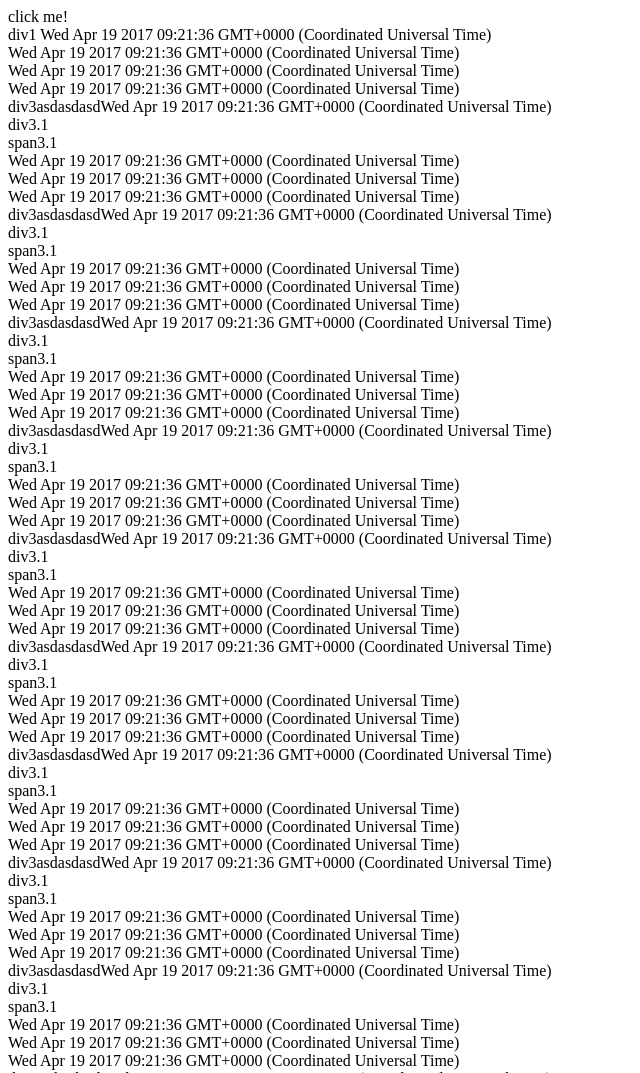
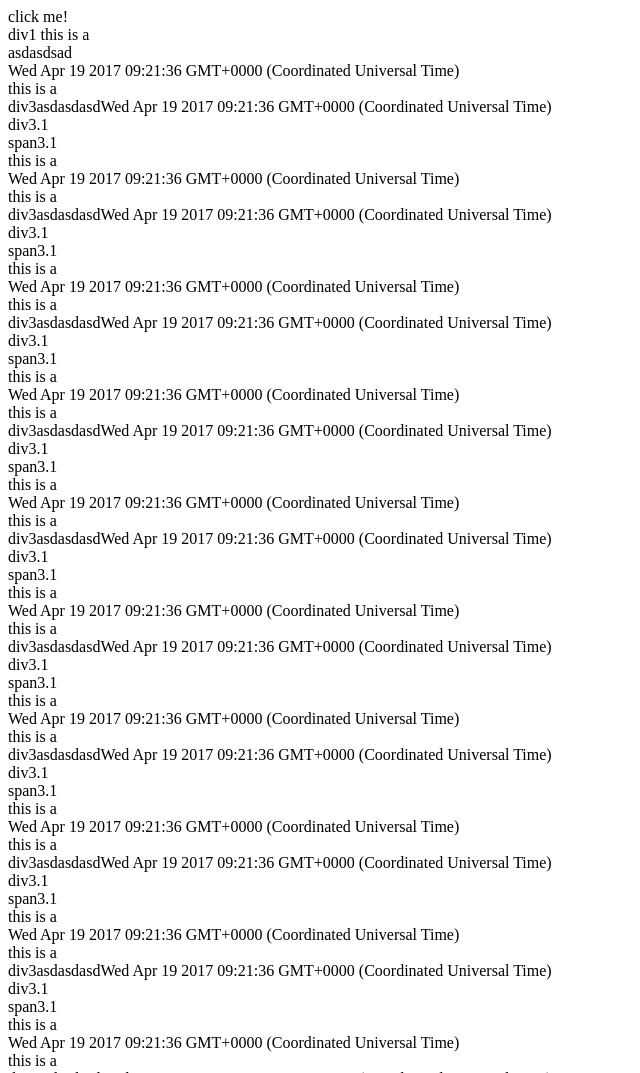
Before and after one commit to alwaysloseall/view-energy, a website: page index.html in a window 1280 px wide. Shown: the top 1073 px of the page, without its empty margins (0-640 px from the left). Drawn offline with Linux system fonts and the light colour scheme.

Commit message:
为defineProperty提供函数内部作用于，解决key BUG

```diff
--- a/VEM.js
+++ b/VEM.js
@@ -1,7 +1,8 @@
 var vem1 = new VE({
     data: {
         a: 'this is a',
-        b: Date()
+        b: Date(),
+        c: 'asdasdsad'
     },
     methods: {
         showHello: function () {
--- a/index.html
+++ b/index.html
@@ -8,7 +8,7 @@
     <div ve-click="showHello">click me!</div>
 
     <div>div1 {{ a }}</div>
-    <div>{{ b }}</div>
+    <div>{{ c }}</div>
     <div ve-bind="b"></div>
     <div ve-bind="a">asdasdsa</div>
     <div>
--- a/view-energy.js
+++ b/view-energy.js
@@ -8,6 +8,9 @@
          *  methods: {
          *    fun1: function () {
          *    }
+         *  },
+         *  watch: {
+         *    @(data[key]): function () { //TODO }
          *  }
          * }
          */
@@ -24,7 +27,38 @@
         if (typeof options != 'object') {  throw new Error('not is an object'); }
         var data = options.data, methods = options.methods;
         if (typeof data == 'object') { //---处理data(model)
+            // for (let key in data) { //---！！！这里必须使用let 为for in内部提供独立的作用域
+            //     Object.defineProperty(this, key, {
+            //         configurable: false,
+            //         enumerable: false,
+            //         get: function () {
+            //             return data[key];
+            //         },
+            //         set: function (newValue) {
+            //             VE.Debuger('sync-start');
+            //             var that = this;
+            //             if (data[key] != newValue) {
+            //                 data[key] = newValue;
+            //                 VE.Debuger('setNewValue', newValue);
+            //                 if('undefined' != typeof that.__virtualDom[key] && that.__virtualDom[key].length > 0) {
+            //                     that.__virtualDom[key].forEach(function(element) {
+            //                        if (!element.html) { //---使用指令绑定的情况
+            //                            element.node.innerHTML = newValue;
+            //                        } else { //---使用{{ javascript }}形式绑定的情况
+            //                            element.node.innerHTML = element.html.replace(/(\{\{\s*)(\S*)(\s*\}\})/, function (match, p1, p2, p3) {
+            //                                 return that[p2];
+            //                            });
+            //                        }
+            //                     });
+            //                 }
+            //             }
+            //             VE.Debuger('sync-end');
+            //         }
+            //     });
+            // }
+
             for (var key in data) {
+                (function (key) {
                     Object.defineProperty(this, key, {
                         configurable: false,
                         enumerable: false,
@@ -52,7 +86,9 @@
                             VE.Debuger('sync-end');
                         }
                     });
+                }).call(this, key);
             }
+
         }
         /**
          *  methods处理暂时写作匿名函数自调，防止变量污染
@@ -116,6 +152,7 @@
         VE.__debug[command](params);
     };
 
+    //---end全局配置项
 
     /**
      * 使用递归的方式先序遍历DOM树
```
Lines whose indentation alone changed are shown as unchanged.
